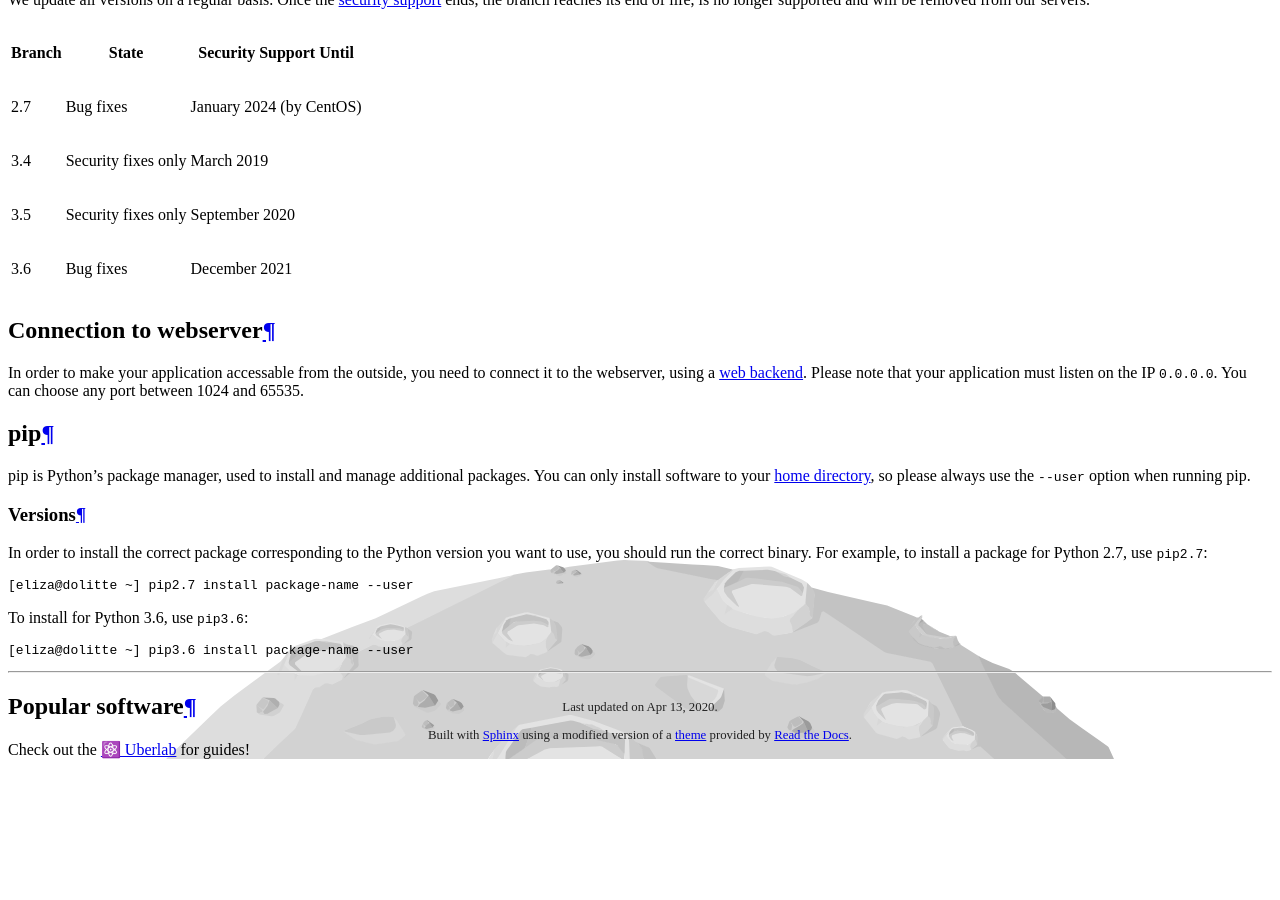
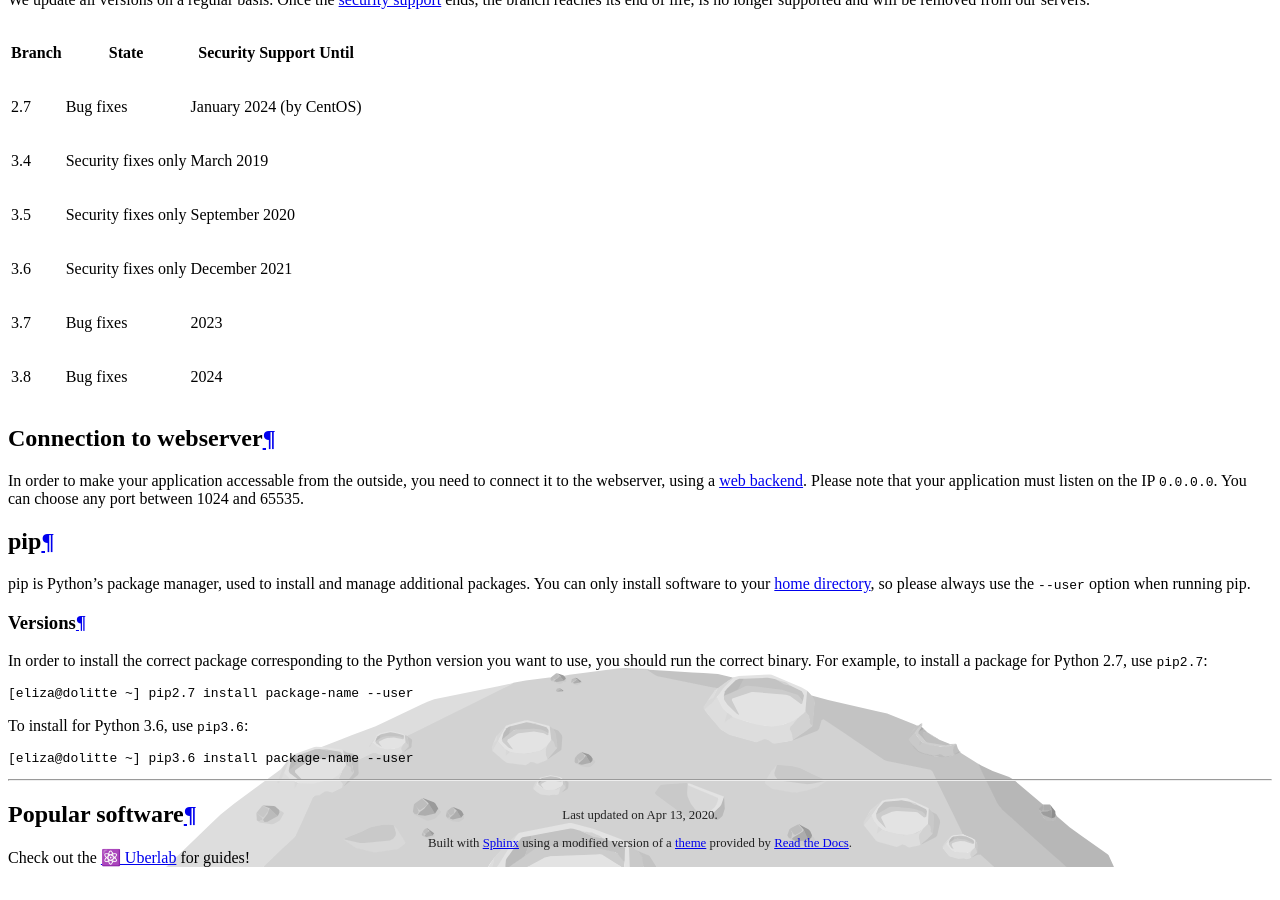
Before and after one commit to Uberspace/manual, a Sphinx documentation site: the page built from source/lang-python.rst, in a window 1280 px wide and 900 px high, scrolled down 2564 px. Built offline with Sphinx 7.4.7 and the Read the Docs theme 2.0.0, drawn with Linux system fonts in a browser that asks for light colours; pages that are not in the unit, such as notebooks, are missing from menus.

Commit message:
[python] add 3.7 & 3.8

```diff
--- a/source/lang-python.rst
+++ b/source/lang-python.rst
@@ -53,7 +53,11 @@ We update all versions on a regular basis. Once the `security support <https://d
 +--------+---------------------+-----------------------------+
 | 3.5    | Security fixes only | September 2020              |
 +--------+---------------------+-----------------------------+
-| 3.6    | Bug fixes           | December 2021               |
+| 3.6    | Security fixes only | December 2021               |
++--------+---------------------+-----------------------------+
+| 3.7    | Bug fixes           | 2023                        |
++--------+---------------------+-----------------------------+
+| 3.8    | Bug fixes           | 2024                        |
 +--------+---------------------+-----------------------------+
 
 Connection to webserver
```
